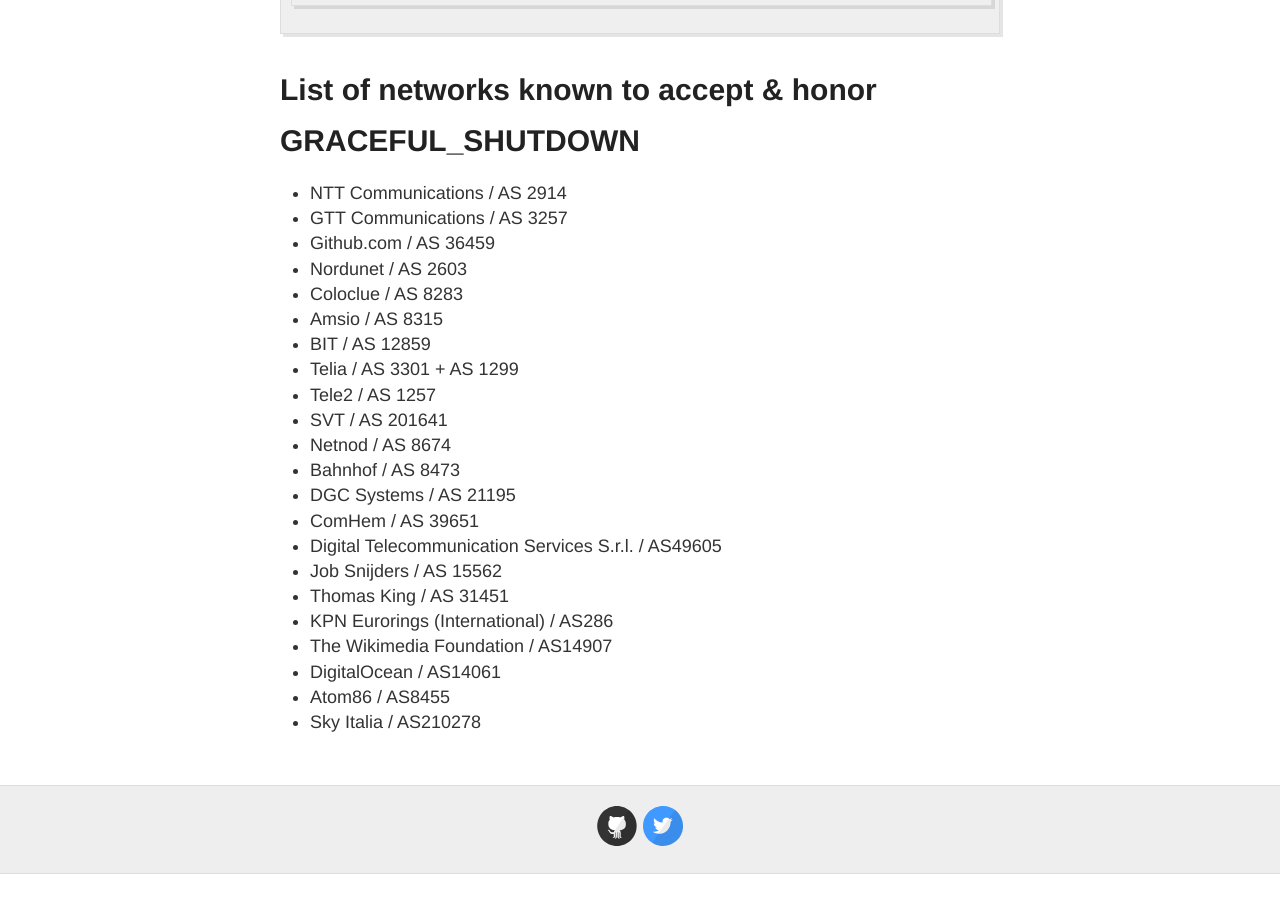
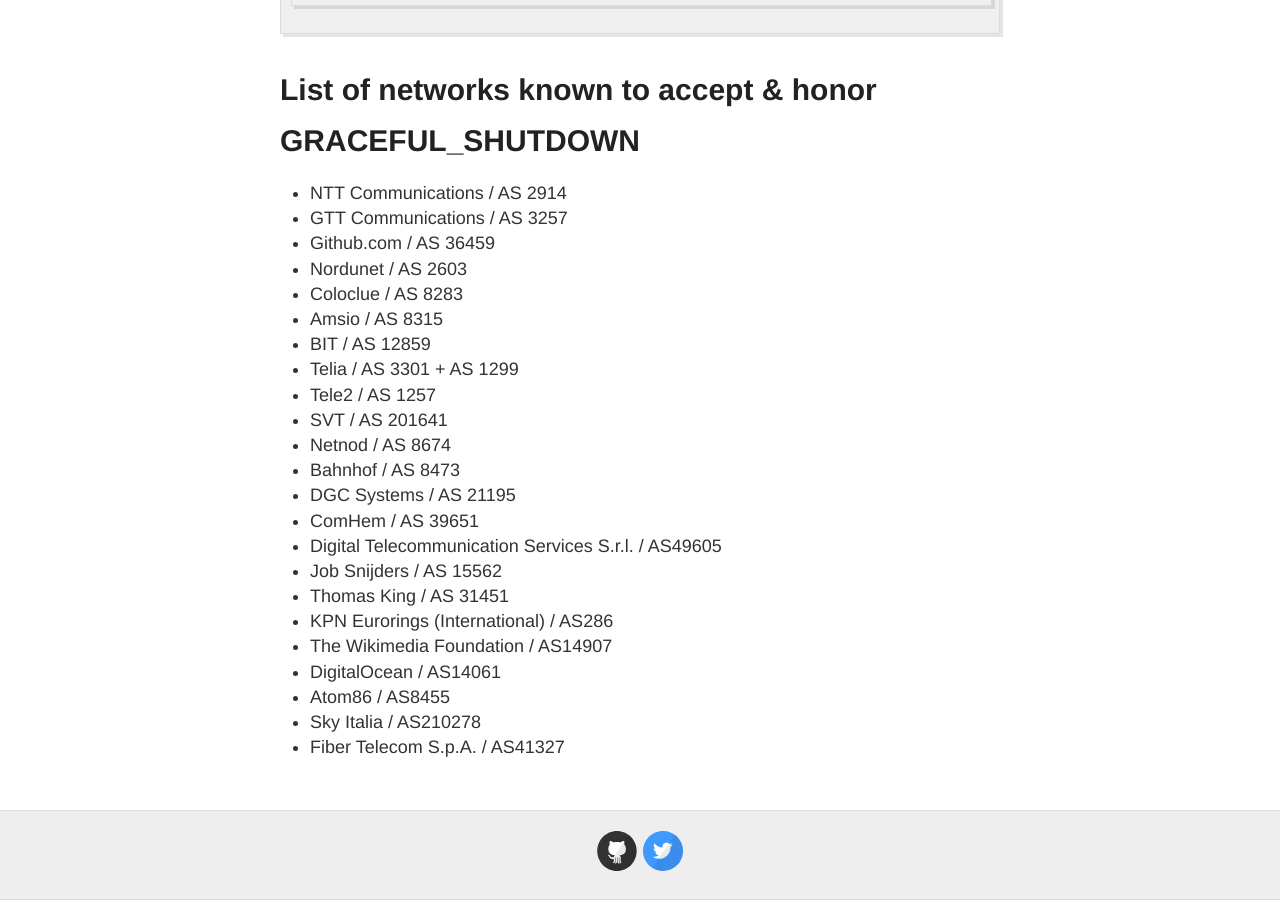
Before and after one commit to NLNOG/bgpfilterguide, a Jekyll site: the page built from guides/graceful_shutdown.md, in a window 1280 px wide and 900 px high, scrolled down 5081 px. Built offline with Jekyll 4.4.1, drawn with Linux system fonts in a browser that asks for light colours; before the commit the page ends 5955 px from its top, so only the background shows below that.

Commit message:
Update graceful_shutdown.md

```diff
--- a/guides/graceful_shutdown.md
+++ b/guides/graceful_shutdown.md
@@ -195,3 +195,4 @@
 * DigitalOcean / AS14061
 * Atom86 / AS8455
 * Sky Italia / AS210278
+* Fiber Telecom S.p.A. / AS41327
```
